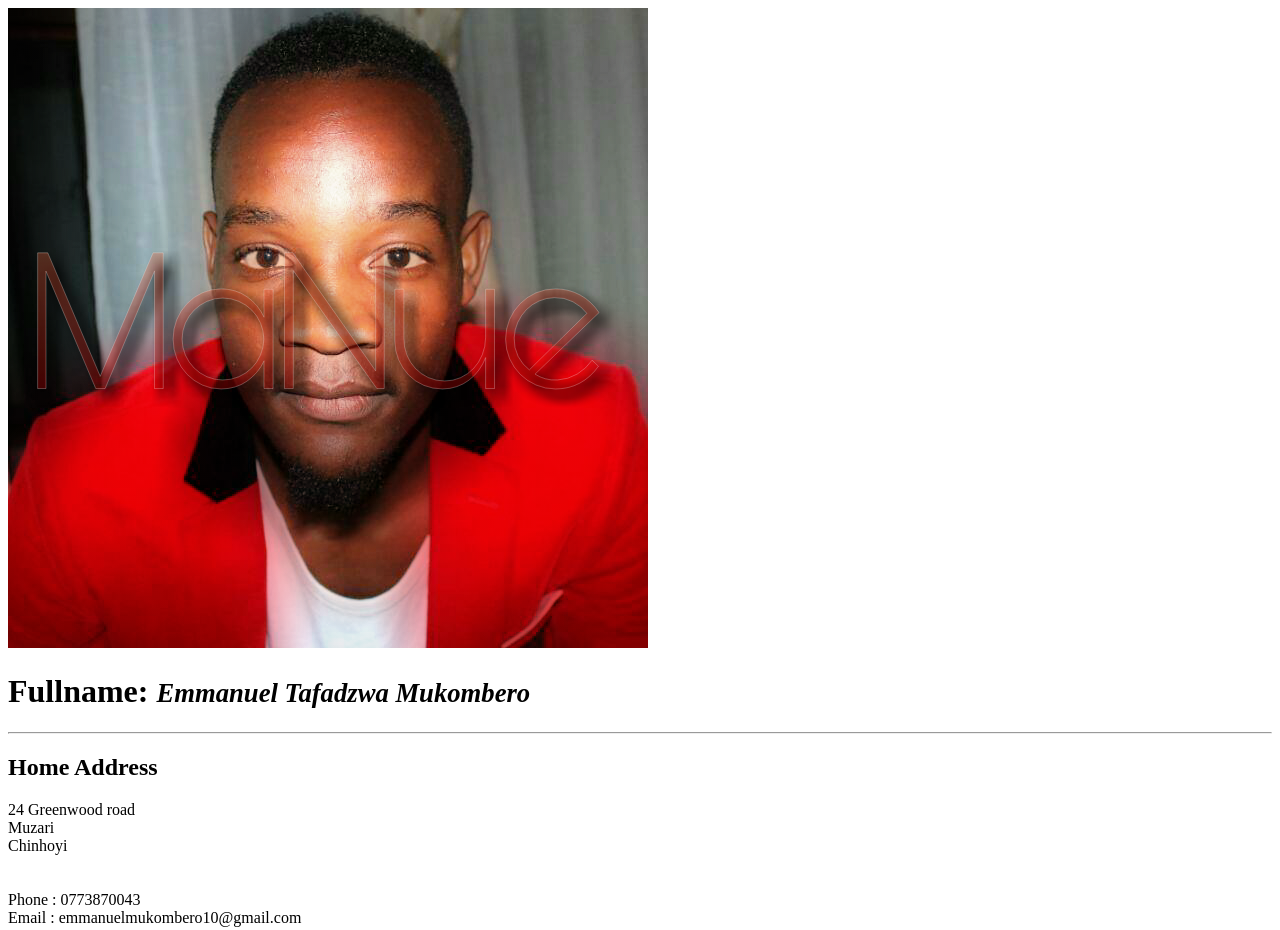
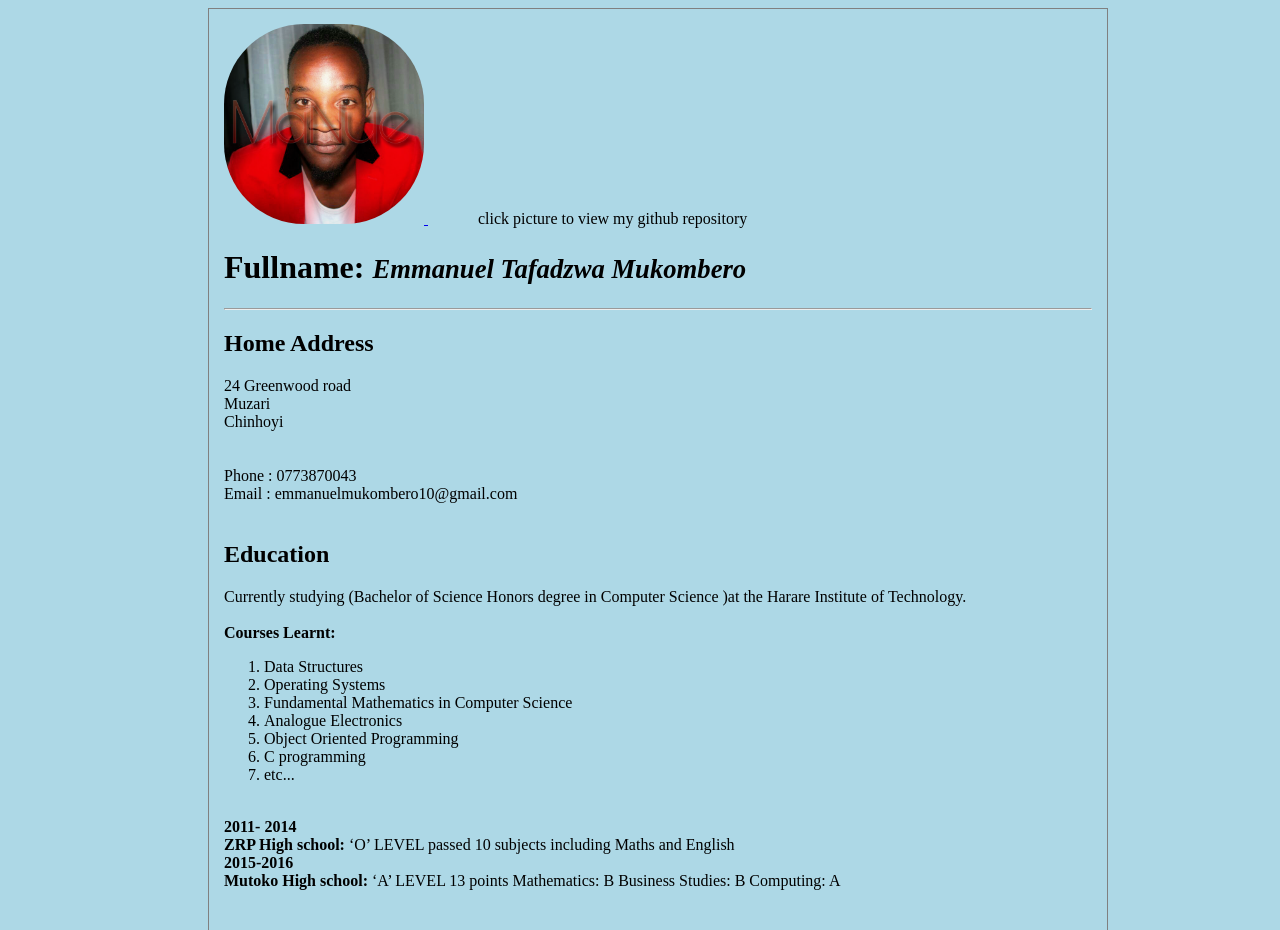
Before and after one commit to tafadzwaEm/Web-development-class, a plain HTML site: page index.html in a window 1280 px wide. Shown: the top 930 px of the page. Drawn offline with Linux system fonts and the light colour scheme.

Commit message:
adding css to cv

```diff
--- /dev/null
+++ b/css/style.css
@@ -0,0 +1,34 @@
+#picture_id {
+    width: 200px;
+    height: 200px;
+    margin:0px;
+    padding: 0px;
+    border-radius: 80px;
+    display: inline;
+}
+
+#picture_id:hover {
+   width: 220px;
+   height: 220px;
+}
+
+body {
+    background-color:lightblue;
+}
+
+#overall_container {
+    width: 900px;
+    height: 80vh;
+    padding-left: 200px;
+
+}
+
+#cv_container{
+    border: 1px solid gray;
+    padding: 15px;
+}
+
+#info {
+    padding-left: 50px;
+    display: inline;
+}
--- a/index.html
+++ b/index.html
@@ -4,11 +4,20 @@
         <title>
             MyCurriculumVitae
         </title>
+        <link rel="stylesheet" href="css/style.css">
     </head>
 
     <body>
+        <div id='overall_container'>
+            <div id='cv_container'>
+        <a href="https://github.com/tafadzwaEm/Web-development-class">
+            <img id='picture_id' src="img/manue.png">
+        </a>
 
-        <img src="img/manue.png">
+        <p id='info'>
+            click picture to view my github repository
+        </p>
+
         <h1>Fullname: <small><em>Emmanuel Tafadzwa Mukombero</em></small></h1>
 
         <hr>
@@ -92,7 +101,8 @@ INTERESTS:<br>
     </div>
 
 
-
+</div>
+</div>
 
 
     </body>
```
